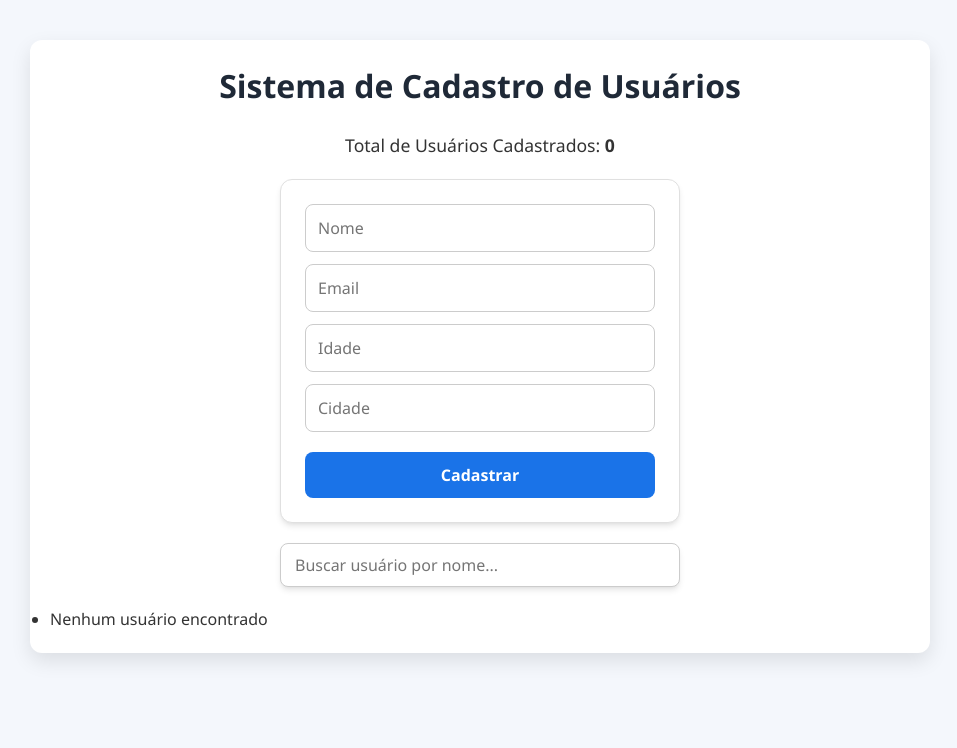
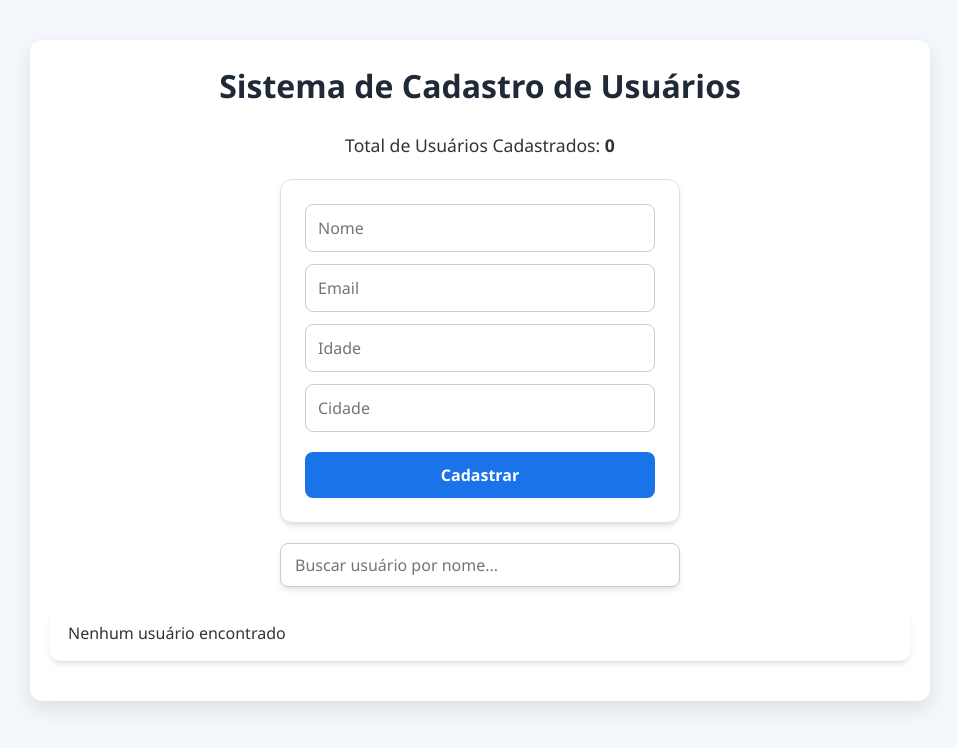
Before and after one commit to bfabbio90/estartandodevs-atividade-sistema-cadastro, a React (Vite) app: page / in a window 1280 px wide. Shown: the top 748 px of the page, without its empty margins (160-1117 px from the left). Built offline with nearby package versions, Linux system fonts and the light colour scheme.

Commit message:
style: melhora a estilização nos componentes

```diff
--- a/src/components/userItem/UserItem.jsx
+++ b/src/components/userItem/UserItem.jsx
@@ -1,3 +1,5 @@
+import './UserItem.css';
+
 export default function UserItem({ usuario, onRemover, onEditar }) {
   if (!usuario) return null;
 
--- a/src/components/userItem/useritem.css
+++ b/src/components/userItem/useritem.css
@@ -17,21 +17,20 @@
   transform: translateY(-2px);
 }
 
-
 .usuarioItem span {
   font-size: 15px;
   color: var(--text-color);
   font-weight: 500;
   flex-grow: 1;
   margin-right: 20px;
+  word-break: break-word;
 }
-
 
 .usuarioItem div {
   display: flex;
   gap: 10px;
+  flex-wrap: wrap;
 }
-
 
 .btnEditar,
 .btnRemover {
@@ -43,8 +42,9 @@
   font-weight: 600;
   transition: background-color 0.2s ease, transform 0.1s ease, box-shadow 0.2s;
   box-shadow: 0 2px 4px rgba(0, 0, 0, 0.1);
+  flex: 1;
+  min-width: 100px;
 }
-
 
 .btnEditar {
   background-color: var(--primary-color);
@@ -56,7 +56,6 @@
   transform: scale(1.03);
 }
 
-
 .btnRemover {
   background-color: var(--error-color);
   color: white;
@@ -66,3 +65,28 @@
   background-color: #c5312a;
   transform: scale(1.03);
 }
+
+@media (max-width: 600px) {
+  .usuarioItem {
+    flex-direction: column;
+    align-items: flex-start;
+    padding: 14px;
+  }
+
+  .usuarioItem span {
+    margin-right: 0;
+    margin-bottom: 10px;
+    font-size: 14px;
+  }
+
+  .usuarioItem div {
+    width: 100%;
+    justify-content: space-between;
+  }
+
+  .btnEditar,
+  .btnRemover {
+    flex: 1;
+    width: 48%;
+  }
+}
--- a/src/components/userList/UserList.jsx
+++ b/src/components/userList/UserList.jsx
@@ -1,4 +1,5 @@
 import UserItem from "../userItem/UserItem";
+import "./UserList.css";
 
 export default function UserList({ usuarios, onRemover, onEditar, termoBusca }) {
   const usuariosFiltrados = usuarios.filter(
--- /dev/null
+++ b/src/components/userList/userlist.css
@@ -0,0 +1,69 @@
+.listaUsuarios {
+  list-style: none;
+  padding: 0;
+  margin: 20px 0;
+  display: flex;
+  flex-direction: column;
+  gap: 12px;
+}
+
+.listaUsuarios li {
+  background: var(--bg-light);
+  padding: 14px 18px;
+  border-radius: 10px;
+  box-shadow: var(--shadow-subtle);
+  display: flex;
+  justify-content: space-between;
+  align-items: center;
+  transition: transform 0.2s ease, box-shadow 0.2s ease;
+}
+
+.listaUsuarios li:hover {
+  transform: translateY(-2px);
+  box-shadow: 0 6px 16px rgba(0,0,0,0.12);
+}
+
+.listaUsuarios p {
+  margin: 0;
+  font-size: 1rem;
+  color: var(--text-color);
+}
+
+.btn {
+  margin-left: 10px;
+  padding: 6px 12px;
+  border: none;
+  border-radius: 6px;
+  cursor: pointer;
+  font-size: 0.9rem;
+  color: #fff;
+  transition: background 0.2s ease, transform 0.1s ease;
+}
+
+.btn:hover {
+  transform: scale(1.05);
+}
+
+.btn-editar {
+  background: var(--primary-color);
+}
+
+.btn-editar:hover {
+  background: #1664c4;
+}
+
+.btn-remover {
+  background: var(--error-color);
+}
+
+.btn-remover:hover {
+  background: #c73127;
+}
+
+.listaUsuarios .mensagem {
+  text-align: center;
+  font-style: italic;
+  color: var(--text-light);
+  background: transparent;
+  box-shadow: none;
+}
```
Also changed, not shown: src/components/form/form.css (line endings or trailing spaces).
